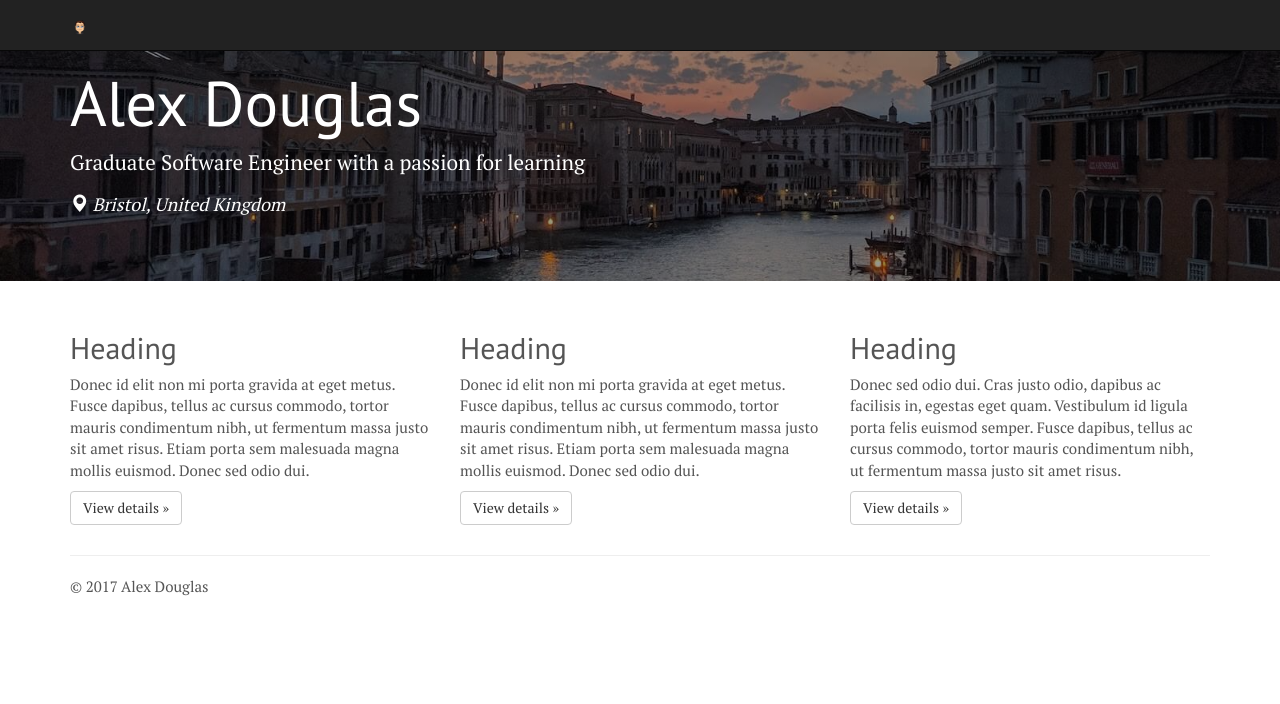
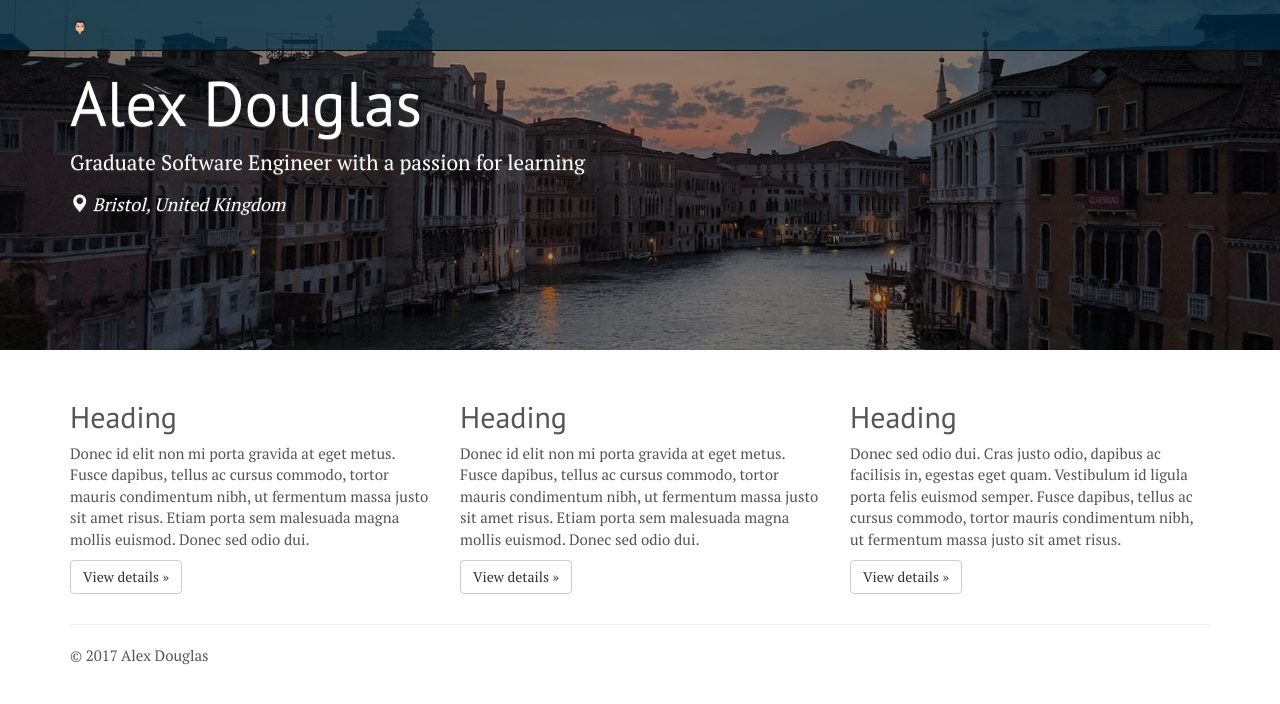
Before and after one commit to alexd111/personal-website, a plain HTML site: page index.html in a window 1280 px wide. Drawn offline with nearby package versions, Linux system fonts and the light colour scheme.

Commit message:
added parallax scrolling

```diff
--- a/css/custom.css
+++ b/css/custom.css
@@ -9,15 +9,31 @@ p {
     color: #555;
 }
 
-.jumbotron {
+.navbar-inverse {
+    background-color: rgba(0, 48, 73, 0.7)
+}
+
+.bg {
     background-image:linear-gradient(
       rgba(0, 0, 0, 0.4),
       rgba(0, 0, 0, 0.4)
     ), url('../img/background-compressed.jpg');
+    position: fixed;
+    width: 100%;
+    height: 350px; /*same height as jumbotron */
+    top:0;
+    left:0;
+    z-index: -1;
     background-repeat:no-repeat;
     background-position: center;
     background-size:cover;
+}
+
+.jumbotron {
+    height: 350px;
     color: white;
+    text-shadow: #444 0 1px 1px;
+    background:transparent;
 }
 
 #banner-text {
--- a/index.html
+++ b/index.html
@@ -40,6 +40,7 @@
     </nav>
 
     <!-- Main jumbotron for a primary marketing message or call to action -->
+    <div class="bg"></div>
     <div class="jumbotron">
       <div class="container">
         <h1 id="page-title">Alex Douglas</h1>
@@ -82,5 +83,16 @@
     <script src="https://ajax.googleapis.com/ajax/libs/jquery/1.12.4/jquery.min.js"></script>
     <!-- Include all compiled plugins (below), or include individual files as needed -->
     <script src="js/bootstrap.min.js"></script>
+    <script>
+      var jumboHeight = $('.jumbotron').outerHeight();
+function parallax(){
+    var scrolled = $(window).scrollTop();
+    $('.bg').css('height', (jumboHeight-scrolled) + 'px');
+}
+
+$(window).scroll(function(e){
+    parallax();
+});
+    </script>
   </body>
 </html>
```
